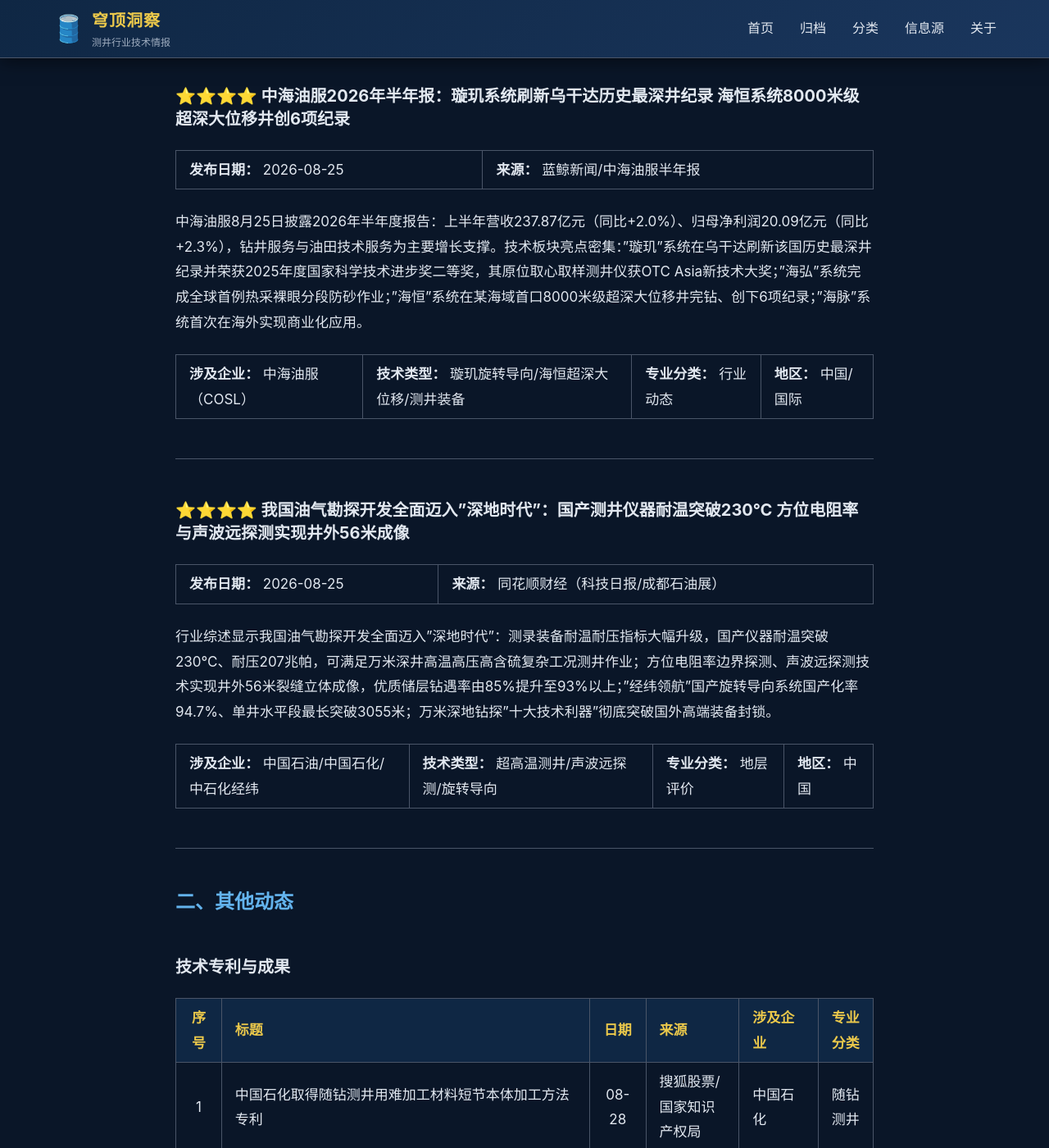
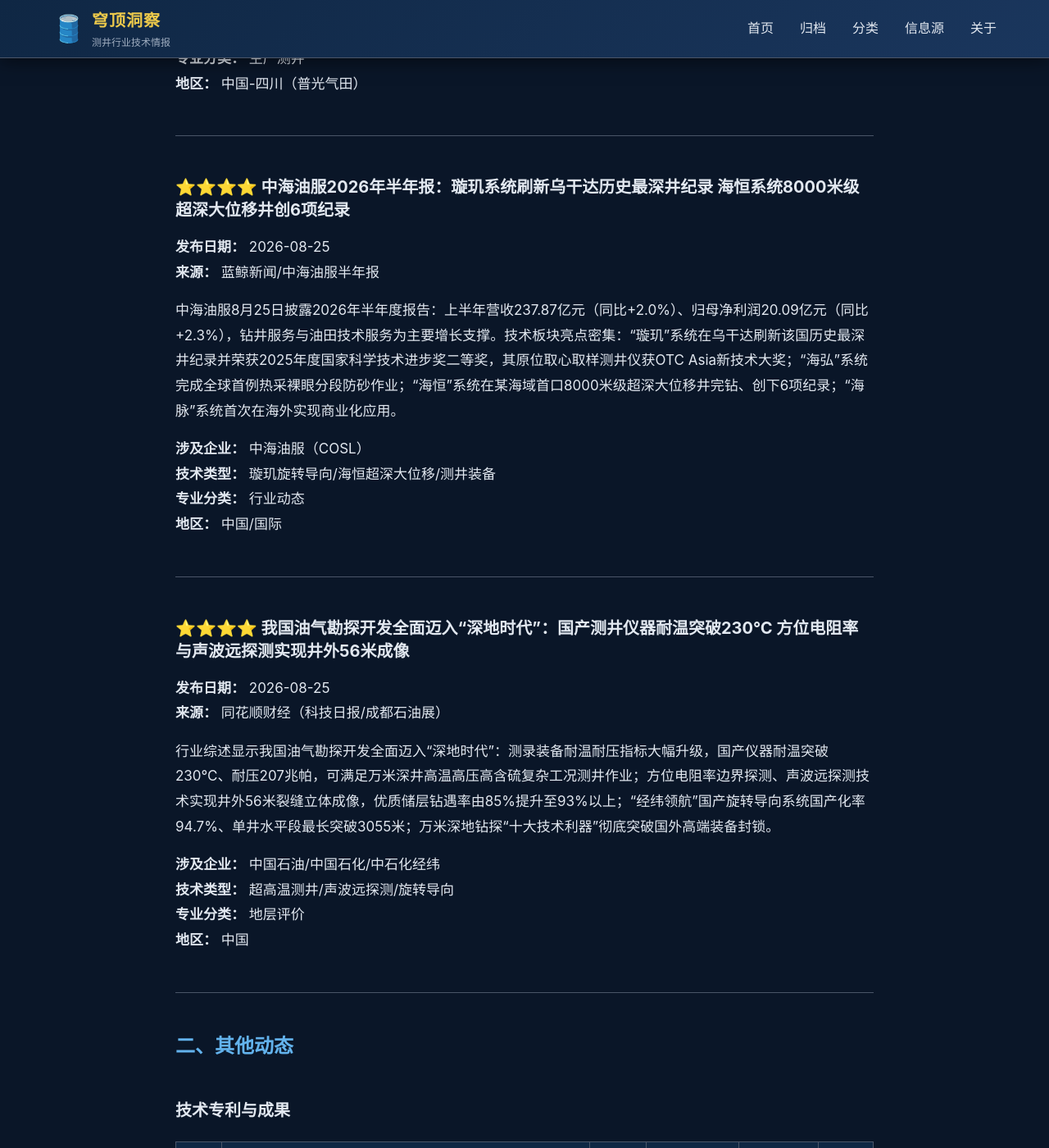
Before and after one commit to harryfhliu/logging, a Jekyll site: the page built from _posts/2026-08-31-logging-news.md, in a window 1280 px wide and 1400 px high, scrolled down 2417 px. Shown: the whole window at 82% size. Built offline with Jekyll 4.4.1, drawn with Linux system fonts in a browser that asks for light colours; some of the changed text lies outside the part shown.

Commit message:
backfill: 补齐 2026-08-31 / 2026-09-14 两期周报

```diff
--- a/_posts/2026-08-31-logging-news.md
+++ b/_posts/2026-08-31-logging-news.md
@@ -18,61 +17,85 @@ tags: [测井, 周报, 2026年8月]
 
 ### ⭐⭐⭐⭐⭐ 中石化经纬胜利测井完成信科1井11200米五开标准测井 刷新测井井深、井温两项纪录
 
-**发布日期：** 2026-08-26 | **来源：** 今日头条/油海云帆
+**发布日期：** 2026-08-26
+**来源：** 今日头条/油海云帆
 
 8月18日，中石化经纬胜利测井公司采用自研MVLog高温高压测井装备，完成亚洲第一、世界第二垂直深井——新疆塔里木盆地信科1井五开标准测井施工，实际作业井深11200米，实测井底温度230℃、井底压力160兆帕，刷新当前测井井深、井温两项纪录。该井五开共钻遇7个油气显示层，团队优选直推式测井工艺，历时90小时高质量采集标准项目测井资料，验证了国产超高温高压测井装备的万米级作业能力。
 
-**涉及企业：** 中石化经纬/胜利测井 | **技术类型：** 万米深井测井/超高温高压仪器 | **专业分类：** 测井装备 | **地区：** 中国-新疆塔里木
+**涉及企业：** 中石化经纬/胜利测井
+**技术类型：** 万米深井测井/超高温高压仪器
+**专业分类：** 测井装备
+**地区：** 中国-新疆塔里木
 
 ---
 
 ### ⭐⭐⭐⭐ SLB在ONS 2026推出ExaCT电气井下连续油管控制系统 单次下井支持测井等多项作业
 
-**发布日期：** 2026-08-24 | **来源：** 美国商业资讯/Offshore Magazine
+**发布日期：** 2026-08-24
+**来源：** 美国商业资讯/Offshore Magazine
 
 SLB在挪威ONS 2026展会正式推出ExaCT™电气井下连续油管(CT)控制系统，以实时电气通信、电力传输和遥测取代依赖压力的液压驱动，提供更强可视性、精度与控制力。系统支持单次下井完成测井、增产、封隔和移井等多重服务，为自动化干预作业奠定基础。现场应用显示，一次六分支井作业节约约175小时，分支井进入时间由6-8小时缩至约12分钟；清井除垢作业时间缩短最多30%、液体消耗降低20%。
 
-**涉及企业：** SLB（斯伦贝谢） | **技术类型：** 电气井下控制/连续油管干预 | **专业分类：** 测井装备 | **地区：** 国际-欧洲（ONS挪威）
+**涉及企业：** SLB（斯伦贝谢）
+**技术类型：** 电气井下控制/连续油管干预
+**专业分类：** 测井装备
+**地区：** 国际-欧洲（ONS挪威）
 
 ---
 
 ### ⭐⭐⭐⭐ 中油测井自研扇区水泥胶结成像测井技术升级 呼中1井固井质量检测刷新区域纪录
 
-**发布日期：** 2026-08-28 | **来源：** 中国石油网
+**发布日期：** 2026-08-28
+**来源：** 中国石油网
 
 中油测井新疆分公司依托升级版扇区水泥胶结/扇区水泥密度自研成像测井技术，在准噶尔盆地南缘攻克超深、超高温井测井采集难题，高质量完成呼中1井固井质量检测与评价，施工深度与井底温度双双刷新区域同类作业纪录。技术以CPLog成套装备和iWAS地面采集系统为核心载体，大幅提升设备工况适应性、极端环境稳定性和数据采集精准度，可精准适配复杂井眼、特殊井型等施工场景，实现固井质量检测能力全面提档升级。
 
-**涉及企业：** 中油测井（CNLC） | **技术类型：** 扇区水泥胶结成像/固井质量检测 | **专业分类：** 成像测井 | **地区：** 中国-新疆准噶尔盆地
+**涉及企业：** 中油测井（CNLC）
+**技术类型：** 扇区水泥胶结成像/固井质量检测
+**专业分类：** 成像测井
+**地区：** 中国-新疆准噶尔盆地
 
 ---
 
 ### ⭐⭐⭐⭐ 普光气田首次应用连油分布式光纤产出剖面测试 填补区域技术空白
 
-**发布日期：** 2026-08-26 | **来源：** 达州日报
+**发布日期：** 2026-08-26
+**来源：** 达州日报
 
 中原油田普光分公司圆满完成雷页1井连油分布式光纤产出剖面测试作业，为普光气田首次应用该项新技术。技术通过在井筒布设传感光缆构建全覆盖井下感知网络，连续采集全井段温度、声波动态信号，依托流体温度特征、声波响应规律及多相流解释模型精准反演产出剖面，定量评价各储层、压裂簇产气效能。相比传统生产测井，全程无需下入机械设备，规避仪器遇卡风险，可长期连续监测并适配大斜度、超长水平段气井，清晰摸清各井段产出规律、精准锁定出水位置。
 
-**涉及企业：** 中原油田普光分公司 | **技术类型：** 分布式光纤监测/产出剖面测试 | **专业分类：** 生产测井 | **地区：** 中国-四川（普光气田）
+**涉及企业：** 中原油田普光分公司
+**技术类型：** 分布式光纤监测/产出剖面测试
+**专业分类：** 生产测井
+**地区：** 中国-四川（普光气田）
 
 ---
 
 ### ⭐⭐⭐⭐ 中海油服2026年半年报：璇玑系统刷新乌干达历史最深井纪录 海恒系统8000米级超深大位移井创6项纪录
 
-**发布日期：** 2026-08-25 | **来源：** 蓝鲸新闻/中海油服半年报
+**发布日期：** 2026-08-25
+**来源：** 蓝鲸新闻/中海油服半年报
 
-中海油服8月25日披露2026年半年度报告：上半年营收237.87亿元（同比+2.0%）、归母净利润20.09亿元（同比+2.3%），钻井服务与油田技术服务为主要增长支撑。技术板块亮点密集："璇玑"系统在乌干达刷新该国历史最深井纪录并荣获2025年度国家科学技术进步奖二等奖，其原位取心取样测井仪获OTC Asia新技术大奖；"海弘"系统完成全球首例热采裸眼分段防砂作业；"海恒"系统在某海域首口8000米级超深大位移井完钻、创下6项纪录；"海脉"系统首次在海外实现商业化应用。
+中海油服8月25日披露2026年半年度报告：上半年营收237.87亿元（同比+2.0%）、归母净利润20.09亿元（同比+2.3%），钻井服务与油田技术服务为主要增长支撑。技术板块亮点密集：“璇玑”系统在乌干达刷新该国历史最深井纪录并荣获2025年度国家科学技术进步奖二等奖，其原位取心取样测井仪获OTC Asia新技术大奖；“海弘”系统完成全球首例热采裸眼分段防砂作业；“海恒”系统在某海域首口8000米级超深大位移井完钻、创下6项纪录；“海脉”系统首次在海外实现商业化应用。
 
-**涉及企业：** 中海油服（COSL） | **技术类型：** 璇玑旋转导向/海恒超深大位移/测井装备 | **专业分类：** 行业动态 | **地区：** 中国/国际
+**涉及企业：** 中海油服（COSL）
+**技术类型：** 璇玑旋转导向/海恒超深大位移/测井装备
+**专业分类：** 行业动态
+**地区：** 中国/国际
 
 ---
 
-### ⭐⭐⭐⭐ 我国油气勘探开发全面迈入"深地时代"：国产测井仪器耐温突破230℃ 方位电阻率与声波远探测实现井外56米成像
+### ⭐⭐⭐⭐ 我国油气勘探开发全面迈入“深地时代”：国产测井仪器耐温突破230℃ 方位电阻率与声波远探测实现井外56米成像
 
-**发布日期：** 2026-08-25 | **来源：** 同花顺财经（科技日报/成都石油展）
+**发布日期：** 2026-08-25
+**来源：** 同花顺财经（科技日报/成都石油展）
 
-行业综述显示我国油气勘探开发全面迈入"深地时代"：测录装备耐温耐压指标大幅升级，国产仪器耐温突破230℃、耐压207兆帕，可满足万米深井高温高压高含硫复杂工况测井作业；方位电阻率边界探测、声波远探测技术实现井外56米裂缝立体成像，优质储层钻遇率由85%提升至93%以上；"经纬领航"国产旋转导向系统国产化率94.7%、单井水平段最长突破3055米；万米深地钻探"十大技术利器"彻底突破国外高端装备封锁。
+行业综述显示我国油气勘探开发全面迈入“深地时代”：测录装备耐温耐压指标大幅升级，国产仪器耐温突破230℃、耐压207兆帕，可满足万米深井高温高压高含硫复杂工况测井作业；方位电阻率边界探测、声波远探测技术实现井外56米裂缝立体成像，优质储层钻遇率由85%提升至93%以上；“经纬领航”国产旋转导向系统国产化率94.7%、单井水平段最长突破3055米；万米深地钻探“十大技术利器”彻底突破国外高端装备封锁。
 
-**涉及企业：** 中国石油/中国石化/中石化经纬 | **技术类型：** 超高温测井/声波远探测/旋转导向 | **专业分类：** 地层评价 | **地区：** 中国
+**涉及企业：** 中国石油/中国石化/中石化经纬
+**技术类型：** 超高温测井/声波远探测/旋转导向
+**专业分类：** 地层评价
+**地区：** 中国
 
 ---
 
@@ -98,7 +121,7 @@ SLB在挪威ONS 2026展会正式推出ExaCT™电气井下连续油管(CT)控制
 | 9 | 中油测井孟加拉国作业区7口井测井大会战 常规电缆与钻具传输双模式互补施工 | 08-25 | 中国石油网 | 中油测井 | 行业动态 |
 | 10 | 中石化经纬胜利测井牛斜104侧井220℃超高温井 首次实现过钻头存储式测井全井段回收 | 08-25 | 中工网/工人日报 | 中石化经纬/胜利测井 | 测井装备 |
 | 11 | 海默科技发布2026年半年报：多相计量服务占比升至63.22% WTMS系统阿曼规模化落地 | 08-26 | 证券日报/今日头条 | 海默科技 | 生产测井 |
-| 12 | "三桶油"2026年中报出齐：上半年合计净赚超2100亿元 均推中期分红 | 08-30 | 证券时报网 | 中国石油/中国海油/中国石化 | 行业动态 |
+| 12 | “三桶油”2026年中报出齐：上半年合计净赚超2100亿元 均推中期分红 | 08-30 | 证券时报网 | 中国石油/中国海油/中国石化 | 行业动态 |
 | 13 | 中油测井举办首届青年岗位技能争先赛 98名青年选手同台竞技 | 08-26 | 中国青年网 | 中油测井 | 行业动态 |
 
 ### 学术会议
@@ -162,13 +185,13 @@ SLB在挪威ONS 2026展会正式推出ExaCT™电气井下连续油管(CT)控制
 
 ## 四、本周观察
 
-1. **万米深井测井进入"纪录刷新"密集期**：中石化经纬以自研MVLog装备完成信科1井11200米五开标准测井，刷新测井井深、井温两项纪录；行业综述显示国产测井仪器耐温已突破230℃、耐压207兆帕。叠加中油测井呼中1井刷新区域固井质量检测纪录，深地"万米时代"正从装备能力验证迈向规模化作业。
+1. **万米深井测井进入“纪录刷新”密集期**：中石化经纬以自研MVLog装备完成信科1井11200米五开标准测井，刷新测井井深、井温两项纪录；行业综述显示国产测井仪器耐温已突破230℃、耐压207兆帕。叠加中油测井呼中1井刷新区域固井质量检测纪录，深地“万米时代”正从装备能力验证迈向规模化作业。
 
 2. **分布式光纤测井加速落地生产监测**：普光气田首次应用连油分布式光纤产出剖面测试，实现全井段温度+声波连续采集与精准反演；中石化中报披露分布式光纤测井系统以0.1米采样分辨率完成焦页18-S12井4286米水平段44段全过程压裂监测。光纤传感在产出剖面、压裂监测等领域的工程化应用明显提速。
 
 3. **国际巨头加码电气化与智能化**：SLB在ONS 2026推出ExaCT电控连续油管系统，将测井、增产等干预作业推向电气化单次下井模式；Halliburton以LOGIX自动化平台支撑bp巴西深水评价；Baker Hughes延续中东市场拓展。电气化、自动化正重塑国际测井与干预作业范式。
 
-4. **中报季技术披露密集**：中海油服"璇玑"系统乌干达刷新最深井纪录、获国家科技进步奖二等奖；"三桶油"中报显示上游增储上产带动工程技术服务需求旺盛，测井装备与智能技术成为各公司技术板块披露亮点。
+4. **中报季技术披露密集**：中海油服“璇玑”系统乌干达刷新最深井纪录、获国家科技进步奖二等奖；“三桶油”中报显示上游增储上产带动工程技术服务需求旺盛，测井装备与智能技术成为各公司技术板块披露亮点。
 
 ---
 
```
Also changed, not shown: other parts of _posts/2026-08-31-logging-news.md (+3 -4 lines), _posts/2026-09-14-logging-news.md (+4 -5 lines).
